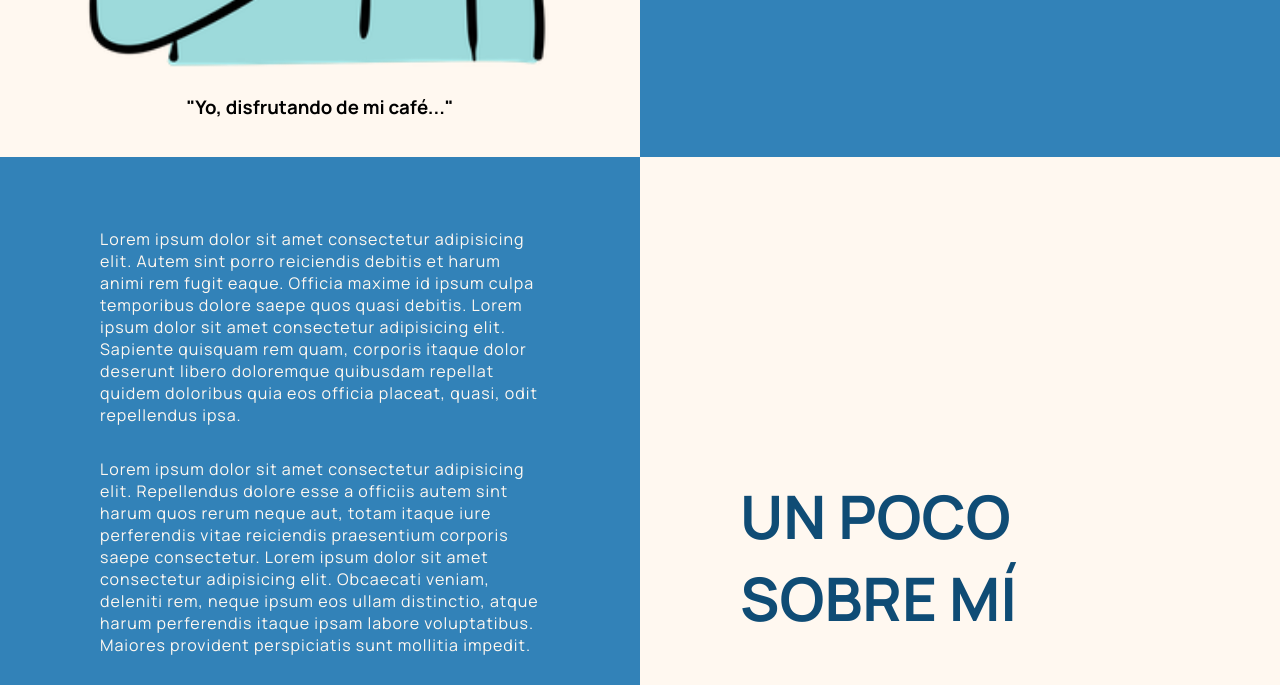
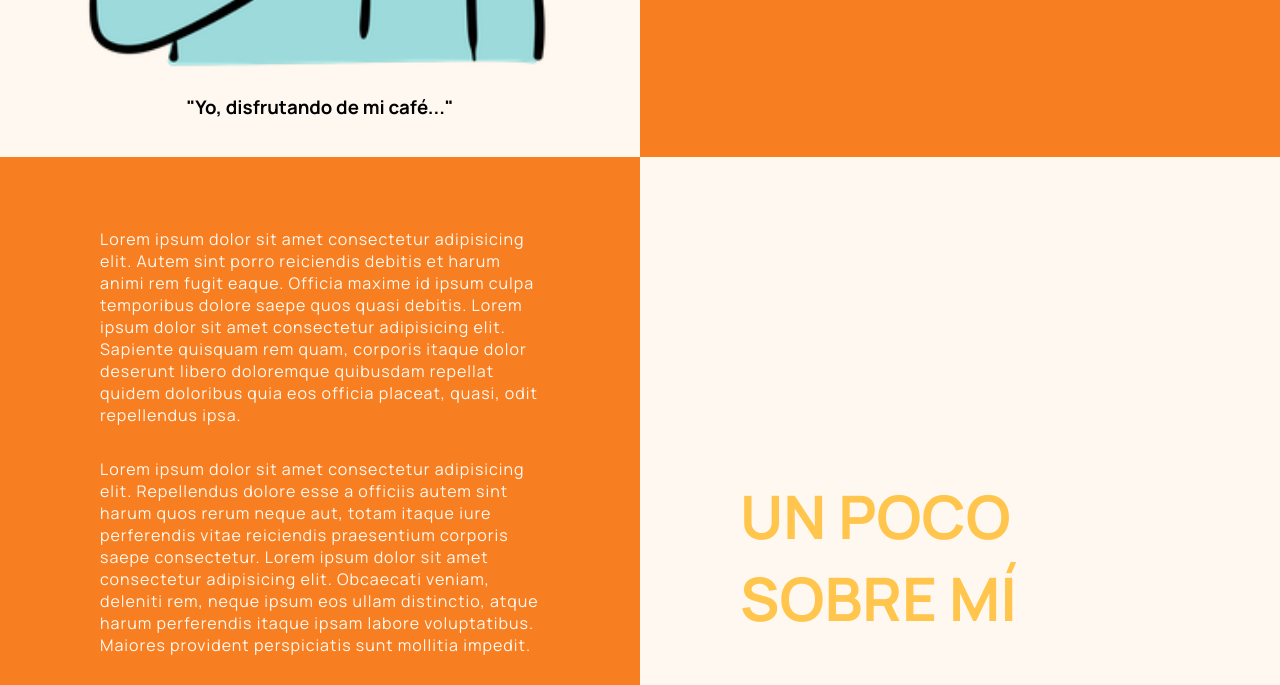
Before and after one commit to sebasr41/-fswd-portfolio-template, a plain HTML site: page index.html in a window 1280 px wide. Shown: the part 643-1328 px from the top of the page. Drawn offline with nearby package versions, Linux system fonts and the light colour scheme.

Commit message:
agregando cambios

```diff
--- a/styles.css
+++ b/styles.css
@@ -1,8 +1,8 @@
 @import url('https://fonts.googleapis.com/css2?family=Manrope:wght@200;400;700;800&display=swap');
 
 :root {
-  --primary-color: #3282B8;
-  --primary-color-dark: #0F4C75;
+  --primary-color: #F77E21;
+  --primary-color-dark: #FFC54D;
   --accent-color: #FFF8F0;
 }
 
```
Also changed, not shown: 1 other file.
